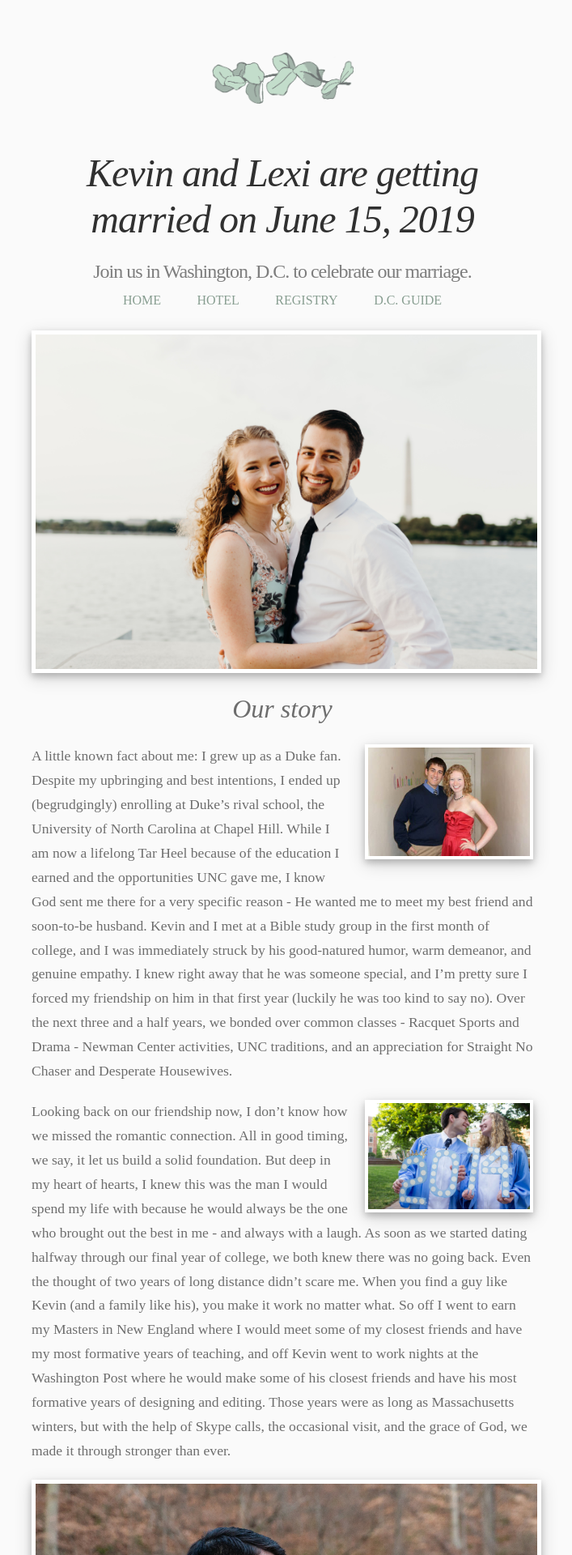
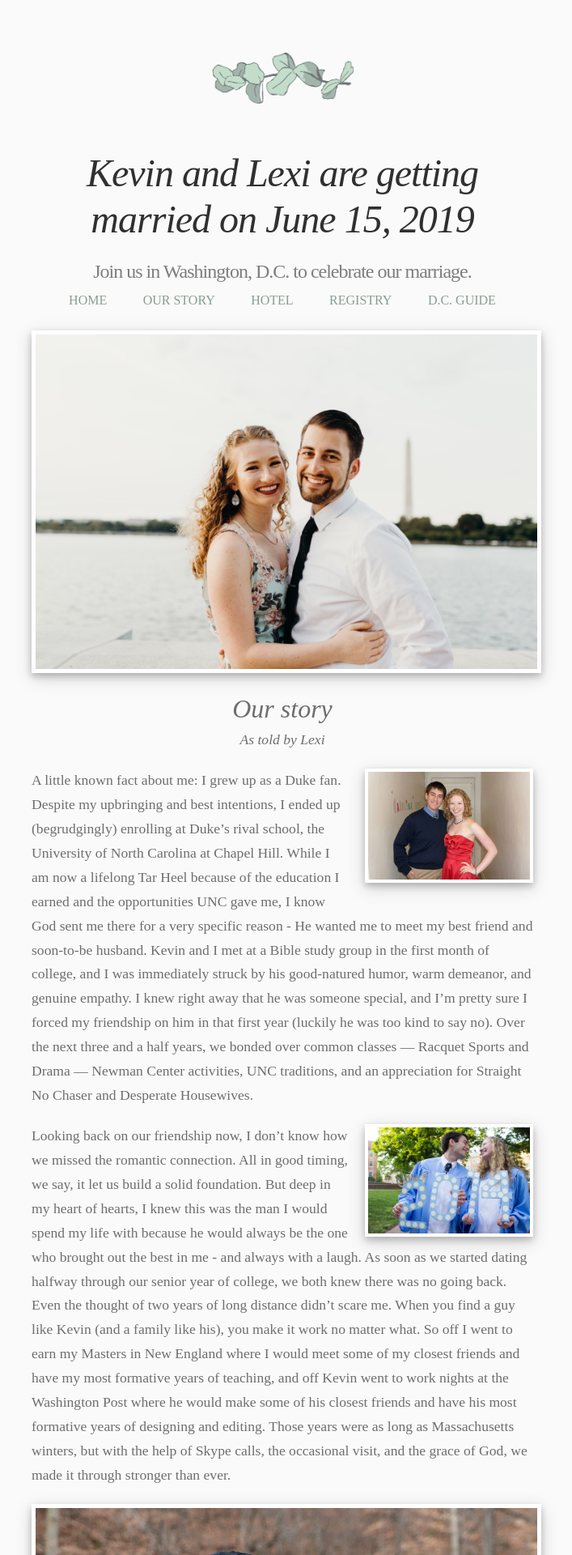
Before and after one commit to kevinuhrmacher/wedding-website, a Jekyll site: the page built from about.md, in a window 1280 px wide. Shown: the top 1920 px of the page at 81% size, without its empty margins (291-998 px from the left). Built offline with Jekyll 4.4.1, drawn with Linux system fonts in a browser that asks for light colours; some web fonts are replaced.

Commit message:
our story

```diff
--- a/_layouts/default.html
+++ b/_layouts/default.html
@@ -29,8 +29,8 @@
 
           <div class="page-menu">
             <div class="m-item"><a href="http://www.makeuhrmine.com">Home</a></div>
-<!--             <div class="m-item"><a href="http://www.makeuhrmine.com/about/">Our story</a></div>
- -->            <div class="m-item"><a href="http://www.makeuhrmine.com/hotel">Hotel</a></div>
+            <div class="m-item"><a href="http://www.makeuhrmine.com/about/">Our story</a></div>
+            <div class="m-item"><a href="http://www.makeuhrmine.com/hotel">Hotel</a></div>
            <div class="m-item"><a href="http://www.makeuhrmine.com/registry">Registry</a></div>
           <div class="m-item"><a href="http://www.makeuhrmine.com/dc-guide">D.C. Guide</a></div>
           </div>
@@ -43,16 +43,18 @@
 
         <img class="leaves-2" src="../assets/images/leaves-1.png" />
 
-<!--         <div class="more-info">
-           <p>More information to come.</p>
-        </div> -->
 
         <footer>
           <caption>Engagement photos by <a href="https://annalowephoto.com/">Anna Lowe</a></caption>
-        </footer>
+
+<!--           <img class="belly-band" src="../assets/images/belly-band.jpg" />
+ -->        </footer>
 
       </div>
+
     </div>
+
+
 
     {% if site.google_analytics %}
       <script>
--- a/about.md
+++ b/about.md
@@ -6,15 +6,17 @@ layout: default
 
 # _Our story_
 
+_As told by Lexi_
+
 <div class="dc-guide" markdown="1">
 
 ![An early dance together](../assets/images/first-dance.jpg)
 
-A little known fact about me: I grew up as a Duke fan. Despite my upbringing and best intentions, I ended up (begrudgingly) enrolling at Duke’s rival school, the University of North Carolina at Chapel Hill. While I am now a lifelong Tar Heel because of the education I earned and the opportunities UNC gave me, I know God sent me there for a very specific reason - He wanted me to meet my best friend and soon-to-be husband. Kevin and I met at a Bible study group in the first month of college, and I was immediately struck by his good-natured humor, warm demeanor, and genuine empathy. I knew right away that he was someone special, and I’m pretty sure I forced my friendship on him in that first year (luckily he was too kind to say no). Over the next three and a half years, we bonded over common classes - Racquet Sports and Drama - Newman Center activities, UNC traditions, and an appreciation for Straight No Chaser and Desperate Housewives.
+A little known fact about me: I grew up as a Duke fan. Despite my upbringing and best intentions, I ended up (begrudgingly) enrolling at Duke’s rival school, the University of North Carolina at Chapel Hill. While I am now a lifelong Tar Heel because of the education I earned and the opportunities UNC gave me, I know God sent me there for a very specific reason - He wanted me to meet my best friend and soon-to-be husband. Kevin and I met at a Bible study group in the first month of college, and I was immediately struck by his good-natured humor, warm demeanor, and genuine empathy. I knew right away that he was someone special, and I’m pretty sure I forced my friendship on him in that first year (luckily he was too kind to say no). Over the next three and a half years, we bonded over common classes — Racquet Sports and Drama — Newman Center activities, UNC traditions, and an appreciation for Straight No Chaser and Desperate Housewives.
 
 ![Graduation photo](../assets/images/2014.jpg)
 
-Looking back on our friendship now, I don’t know how we missed the romantic connection. All in good timing, we say, it let us build a solid foundation. But deep in my heart of hearts, I knew this was the man I would spend my life with because he would always be the one who brought out the best in me - and always with a laugh. As soon as we started dating halfway through our final year of college, we both knew there was no going back. Even the thought of two years of long distance didn’t scare me. When you find a guy like Kevin (and a family like his), you make it work no matter what. So off I went to earn my Masters in New England where I would meet some of my closest friends and have my most formative years of teaching, and off Kevin went to work nights at the Washington Post where he would make some of his closest friends and have his most formative years of designing and editing. Those years were as long as Massachusetts winters, but with the help of Skype calls, the occasional visit, and the grace of God, we made it through stronger than ever.
+Looking back on our friendship now, I don’t know how we missed the romantic connection. All in good timing, we say, it let us build a solid foundation. But deep in my heart of hearts, I knew this was the man I would spend my life with because he would always be the one who brought out the best in me - and always with a laugh. As soon as we started dating halfway through our senior year of college, we both knew there was no going back. Even the thought of two years of long distance didn’t scare me. When you find a guy like Kevin (and a family like his), you make it work no matter what. So off I went to earn my Masters in New England where I would meet some of my closest friends and have my most formative years of teaching, and off Kevin went to work nights at the Washington Post where he would make some of his closest friends and have his most formative years of designing and editing. Those years were as long as Massachusetts winters, but with the help of Skype calls, the occasional visit, and the grace of God, we made it through stronger than ever.
 
 </div>
 
@@ -28,3 +30,5 @@ So now, with eight years of friendship behind us and a lifetime ahead of us, we
 
 
 </div>
+
+<!-- # _Our wedding party_ -->
--- a/assets/css/style.scss
+++ b/assets/css/style.scss
@@ -39,10 +39,10 @@ a {
 }
 
 header {
-	max-width: 800px;
 	margin: 0 auto;
 	padding-left: 20px;
 	padding-right: 20px;
+	// background-color: lighten(#a3b4aa, 28%);
 
 	h1 {
 		font-family: "adobe-caslon-pro", serif;
@@ -69,6 +69,10 @@ header {
 
 .leaves-2 {
   transform: rotate(180deg); /* Equal to rotateZ(45deg) */
+}
+
+.belly-band {
+	width: 75%;
 }
 
 .page-menu {}
@@ -133,12 +137,18 @@ button.registry-button {
 }
 
 
+span.kevin-edit { color: red; }
 
 .dc-guide {
 	text-align: left;
 
 	p {
 		margin-bottom: 20px;
+	}
+
+	s {
+		text-decoration-line: line-through;
+  		text-decoration-color: red;
 	}
 
 	img {
@@ -151,6 +161,10 @@ button.registry-button {
 }
 
 @media screen and (max-width: 600px) {
+	.no-mobile {
+		display: none;
+	}
+
 	body #main_content {
 		text-align: left;
 	}
```
Also changed, not shown: hotel.md (+8 -6 lines), assets/images/belly-band.jpg (added), assets/images/gold-bkgd.jpg (added), 10 other files.
